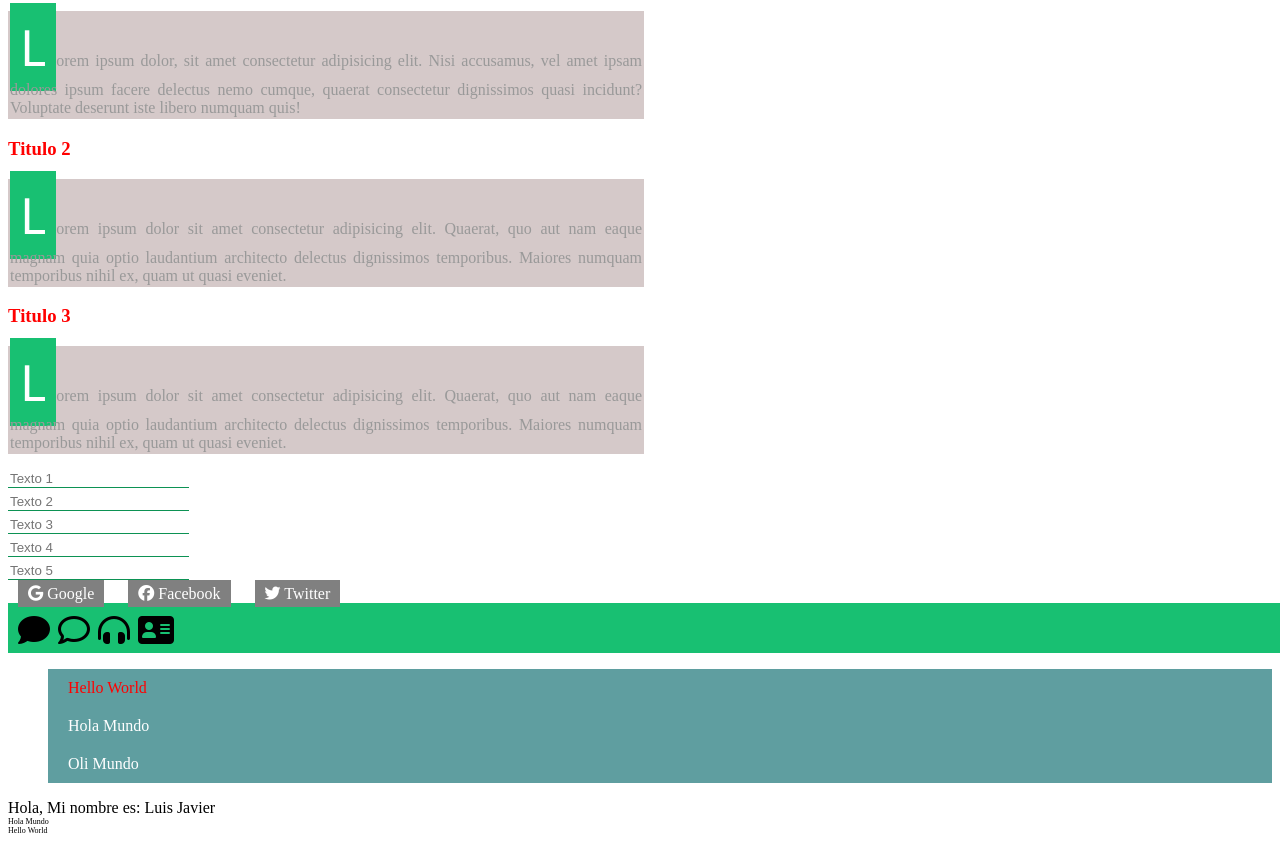
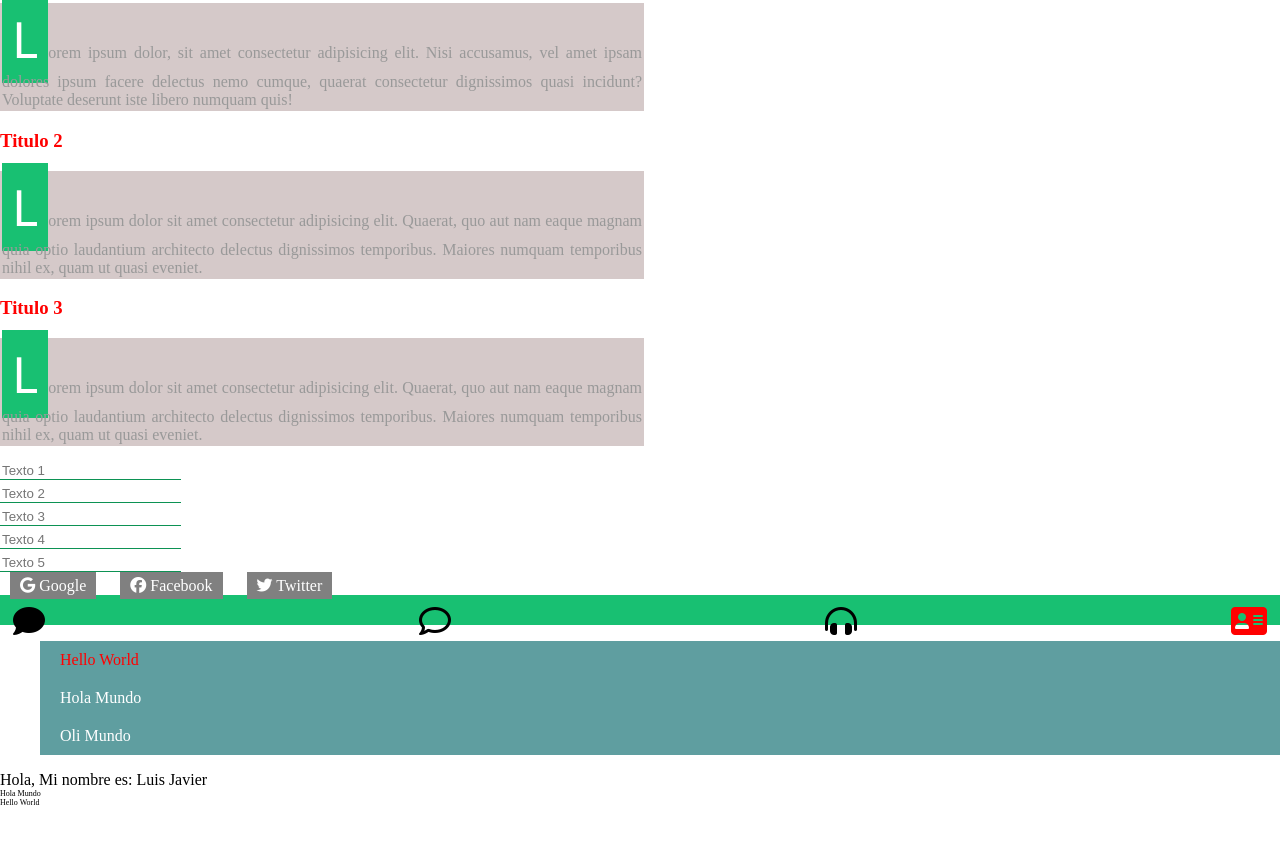
Before and after one commit to ljavierrodriguez/intro-html-css-ft-23, a plain HTML site: page selectores.html in a window 1280 px wide. Shown: the part 2167-3010 px from the top of the page. After the commit the page ends 2974 px from the top, so only its background shows below. Drawn offline with Linux system fonts and the light colour scheme.

Commit message:
Selectores CSS

```diff
--- a/selectores.css
+++ b/selectores.css
@@ -8,6 +8,7 @@
 
 body {
     font-size: 16px;
+    margin: 0;
 }
 
 /* Selector ID */
@@ -150,7 +151,7 @@ p::first-letter {
 }
 
 .icons {
-
+    box-sizing: border-box;
     width: 100%;
     height: 30px;
     padding: 10px;
@@ -168,3 +169,18 @@ rem
 .espacio1 {
     font-size: .5em;
 }
+
+.icons {
+    width: 100%;
+    display: flex;
+    justify-content: space-between;
+}
+
+.icons i {
+    margin: 0 3px;
+}
+
+.icons  :nth-child(4) {
+    justify-self: flex-end;
+    color: red;
+}
```
Also changed, not shown: selectores.html (renamed from index.html).
